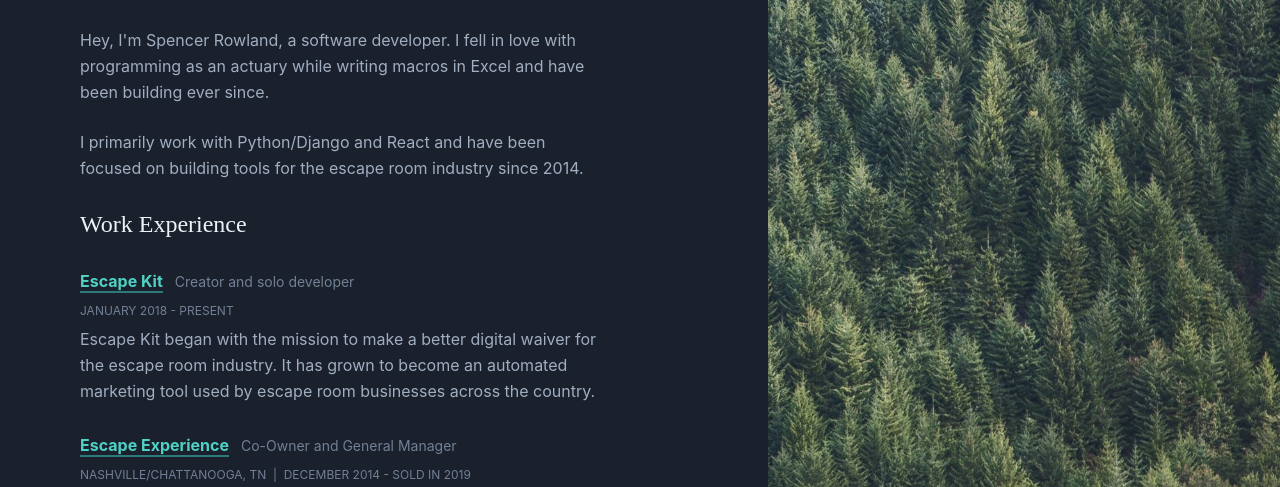
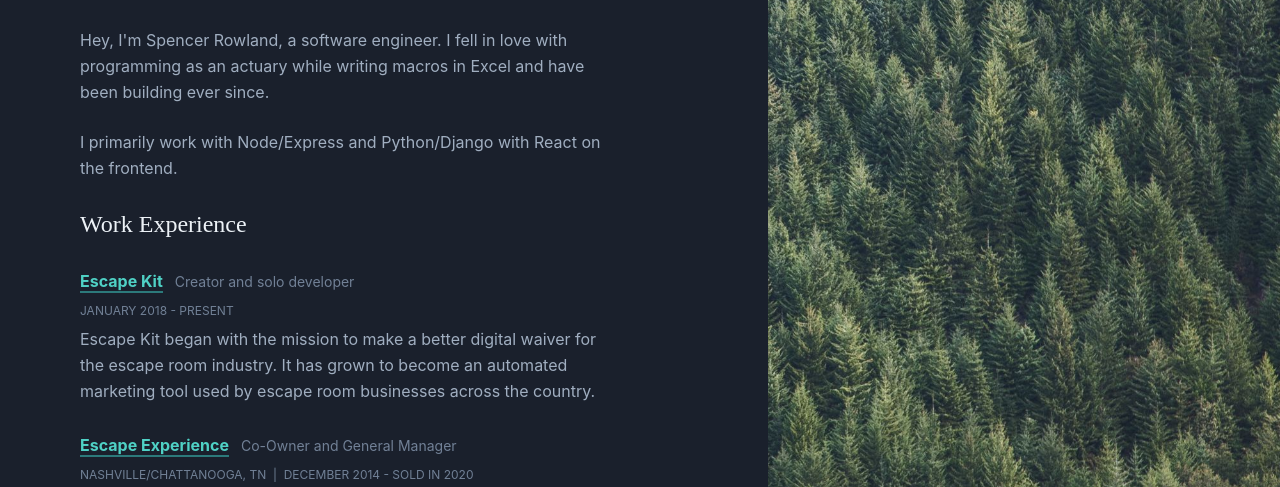
Before and after one commit to SpencerRowland/srowland, a Gatsby site: page /work in a window 1280 px wide. Shown: the part 245-732 px from the top of the page. Built offline with nearby package versions, Linux system fonts and the light colour scheme; Gatsby itself is replaced by a stand-in of ours; a web font is replaced by a local one.

Commit message:
minor updates

```diff
--- a/src/pages/escapekit.js
+++ b/src/pages/escapekit.js
@@ -21,10 +21,10 @@ export default ({data}) => (
       <div className='tags'>
         <span>Python</span>
         <span>Django</span>
-        <span>PostgreSQL</span>
         <span>JavaScript</span>
         <span>jQuery</span>
         <span>React</span>
+        <span>PostgreSQL</span>
         <span>SASS</span>
       </div>
     </div>
@@ -43,7 +43,7 @@ export default ({data}) => (
       <li>
         A link to the <a href="https://demo.escapekit.co/debrief/exy79pag/190a63ef/" target="_blank" rel="noopener noreferrer">“debrief page”</a> (built
         with React and Material UI) gets emailed and texted to customers after their game.
-        The <a href="https://demo.escapekit.co/debrief/exy79pag/builder/" target="_blank" rel="noopener noreferrer">debrief page builder</a> (desktop
+        The <a href="https://demo.escapekit.co/debrief/" target="_blank" rel="noopener noreferrer">debrief page builder</a> (desktop
         only) allows users to customize the content and text of their debrief page.
       </li>
       <li>
--- a/src/pages/work.js
+++ b/src/pages/work.js
@@ -11,21 +11,12 @@ export default ({data}) => (
 
     <div className="bio">
       <h1>Problem solver...<br/>preferrably with code</h1>
-      {/* <Img fixed={data.headshot.childImageSharp.fixed} className="headShot"/>
       <p>
-        Hey, I'm Spencer Rowland, a full-stack developer. I fell in love with programming as an actuary when writing macros
-        in Excel and I've been building ever since. I primarily work with Python/Django and Javascript.
-      </p>
-      <p>
-        My mission is to build things people love to use...whether that's on the internet or in the real world.
-      </p> */}
-      <p>
-        Hey, I'm Spencer Rowland, a software developer. I fell in love with programming as
+        Hey, I'm Spencer Rowland, a software engineer. I fell in love with programming as
         an actuary while writing macros in Excel and have been building ever since.
       </p>
       <p>
-        I primarily work with Python/Django and React and have been focused on building
-        tools for the escape room industry since 2014.
+        I primarily work with Node/Express and Python/Django with React on the frontend.
       </p>
     </div>
 
@@ -49,7 +40,7 @@ export default ({data}) => (
             <a href="/eenash/home" target="_blank">Escape Experience</a>
             <span>Co-Owner and General Manager</span>
           </h3>
-          <h4>NASHVILLE/CHATTANOOGA, TN &nbsp;|&nbsp; DECEMBER 2014 - SOLD IN 2019</h4>
+          <h4>NASHVILLE/CHATTANOOGA, TN &nbsp;|&nbsp; DECEMBER 2014 - SOLD IN 2020</h4>
           <ul className="work">
             <li>Co-owner of escape room business with two locations</li>
             <li>Nominated for Top 10 escape rooms in the country (USA Today)</li>
```
